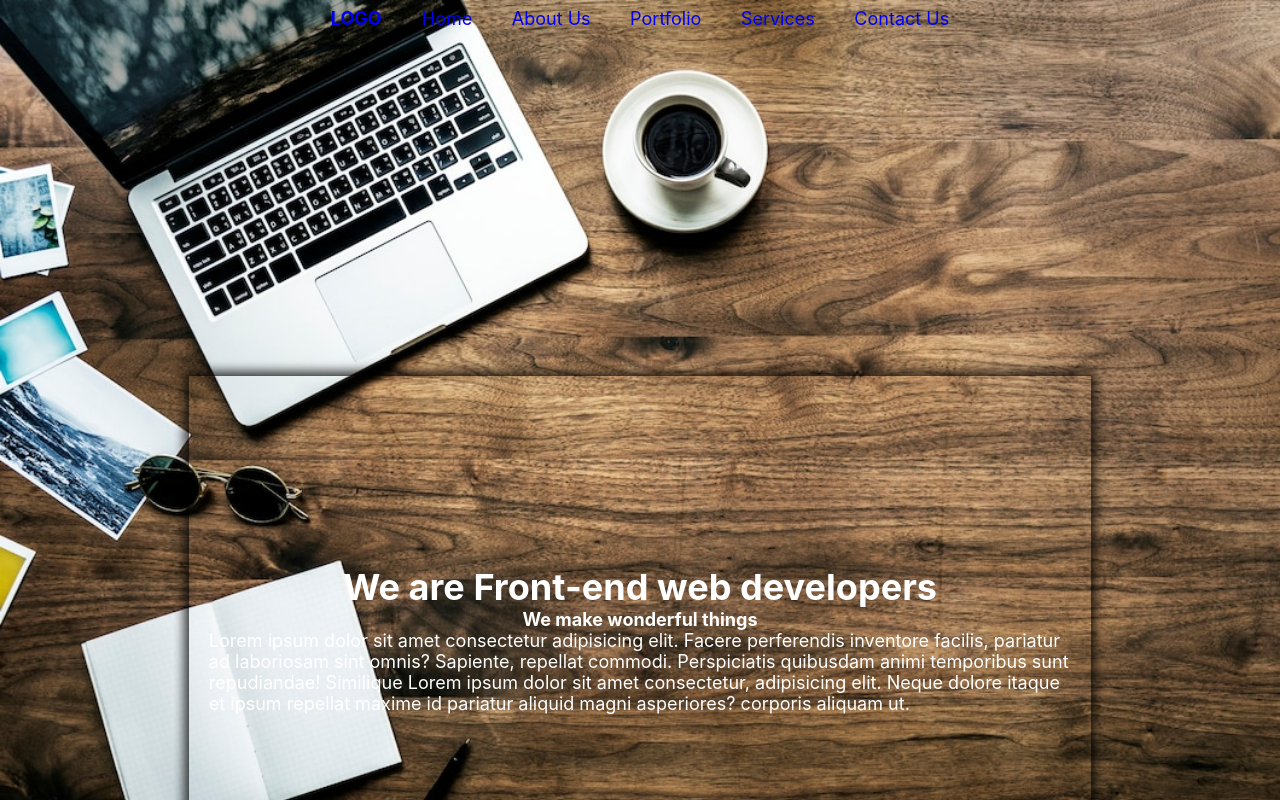
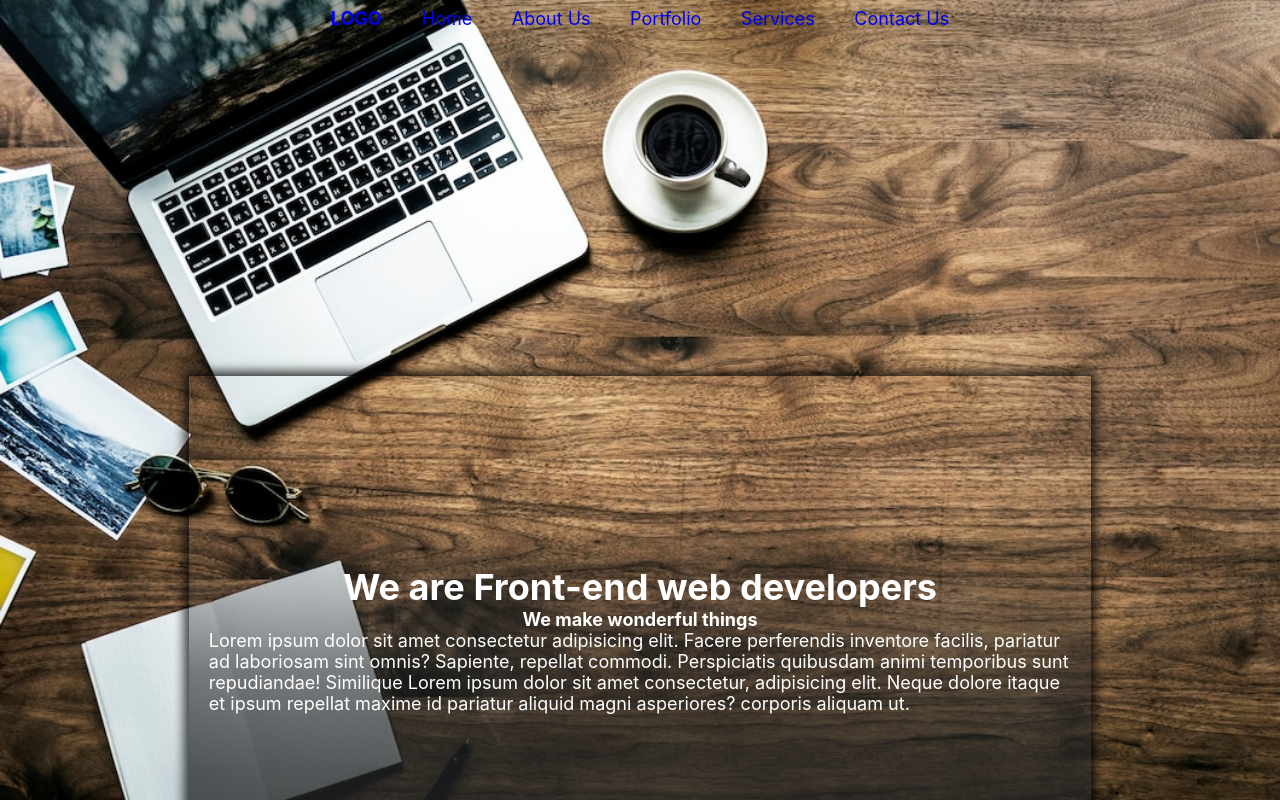
Before and after one commit to RobertKin/Portfolio, a React (Create React App) app: page / in a window 1280 px wide. Shown: the top 800 px of the page. Built offline with nearby package versions, Linux system fonts and the light colour scheme.

Commit message:
hero linear gradient fix

```diff
--- a/src/Sections/Header/Components/Hero.css
+++ b/src/Sections/Header/Components/Hero.css
@@ -17,4 +17,6 @@
 #box {
     box-shadow: 0 0 10px 5px rgba(0, 0, 0, 0.75);
     clip-path: inset(-20px -15px 0 -15px);
+    background: rgb(33,35,36);
+background: linear-gradient(180deg, rgba(33,35,36,0) 26%, rgba(33,35,36,0.5690651260504201) 56%, rgba(33,35,36,0.7315301120448179) 75%, rgba(33,35,36,0.8183648459383753) 100%);
 }
--- a/src/Sections/Header/Components/Nav.css
+++ b/src/Sections/Header/Components/Nav.css
@@ -27,7 +27,7 @@ a {
     align-items: center;
     justify-content: center;
     height: 8vh;
-    opacity: 1;
+
 
 }
 
```
Also changed, not shown: 1 other file (tests, documents, lock files or other folders).
